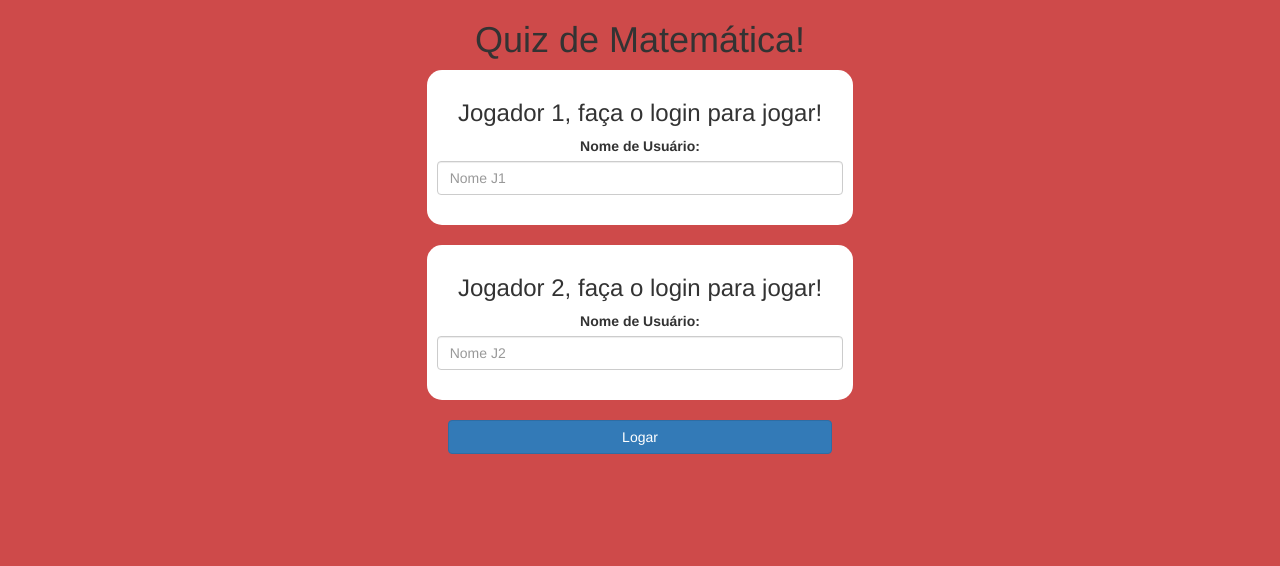
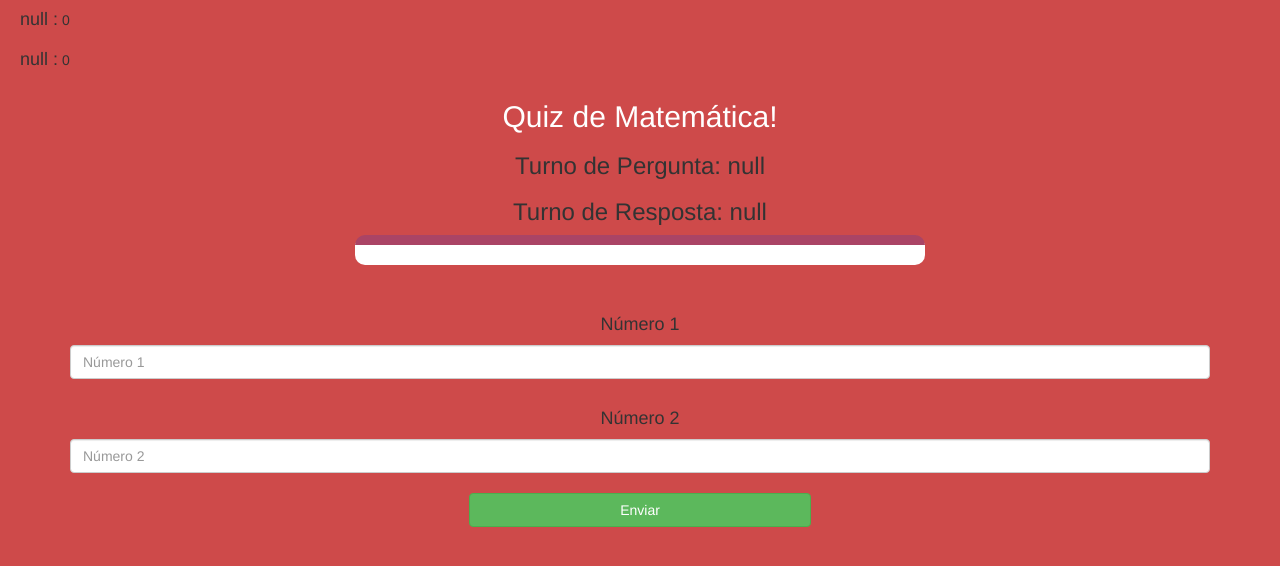
Before and after one commit to LuizByjus/C89909192c, a plain HTML site: page index.html in a window 1280 px wide. Drawn offline with nearby package versions, Linux system fonts and the light colour scheme.

Commit message:
Update index.html

```diff
--- a/index.html
+++ b/index.html
@@ -1,42 +1,38 @@
 <!DOCTYPE html>
 <html>
 <head>
-	<title>Jogo: Quiz de Matemática!</title>
+	<title>Jogo:Quiz de Matemática!</title>
 
 <meta name="viewport" content="width=device-width, initial-scale=1">
 <link rel="stylesheet" href="https://maxcdn.bootstrapcdn.com/bootstrap/3.4.0/css/bootstrap.min.css">
 <script src="https://ajax.googleapis.com/ajax/libs/jquery/3.4.1/jquery.min.js"></script>
 <script src="https://maxcdn.bootstrapcdn.com/bootstrap/3.4.0/js/bootstrap.min.js"></script>
-
 <link rel="stylesheet" type="text/css" href="game.css">
-
-<script src="game_login.js"></script>
 </head>
 <body>
 
-<center>
-	<h1>Quiz de Matemática!</h1>
+<h4 id="player1_name"></h4> <span id="player1_score"></span>
+<br>
+<h4 id="player2_name"></h4> <span id="player2_score"></span>
 
-	<div class="col-lg-4 col-sm-8 col-xs-11 login_div1">
-		<h3 >Jogador 1, faça o login para jogar!</h3>
-		<label >Nome de Usuário:</label>
-		 <input type="text" id="player1_name_input" class="form-control" placeholder="Nome J1">
-		 <br>
-	</div>
-<br>
-	<div class="col-lg-4 col-sm-8 col-xs-11 login_div2">
-		<h3 >Jogador 2, faça o login para jogar!</h3>
-		  <label >Nome de Usuário:</label>
-		 <input type="text" id="player2_name_input" class="form-control" placeholder="Nome J2">
+<div class="container">
+	<center>
+		<h2 style="color: white;">Quiz de Matemática!</h2>
+		<h3 id="player_question"></h3>
+		<h3 id="player_answer"></h3>
+		<div id="output" class="col-lg-6"> </div>
 		<br>
-	</div>
-	<br>
-		<button style="width:30%" class="btn btn-primary" onclick="addUser()">Logar</button>
-</center>
+		<br>
+		<h4>Número 1</h4>
+		<input type="text" id="number1" class="form-control" placeholder="Número 1">
+		<br>
+		<h4>Número 2</h4>
+		<input type="text" id="number2" class="form-control" placeholder="Número 2">
+		<br>
+		<button onclick="send()" class="btn btn-success" style="width: 30%;">Enviar</button>
+	</center>
 </div>
 
 <script src="game_page.js"></script>
 </body>
 </html>
-</body>
-</html>
```
